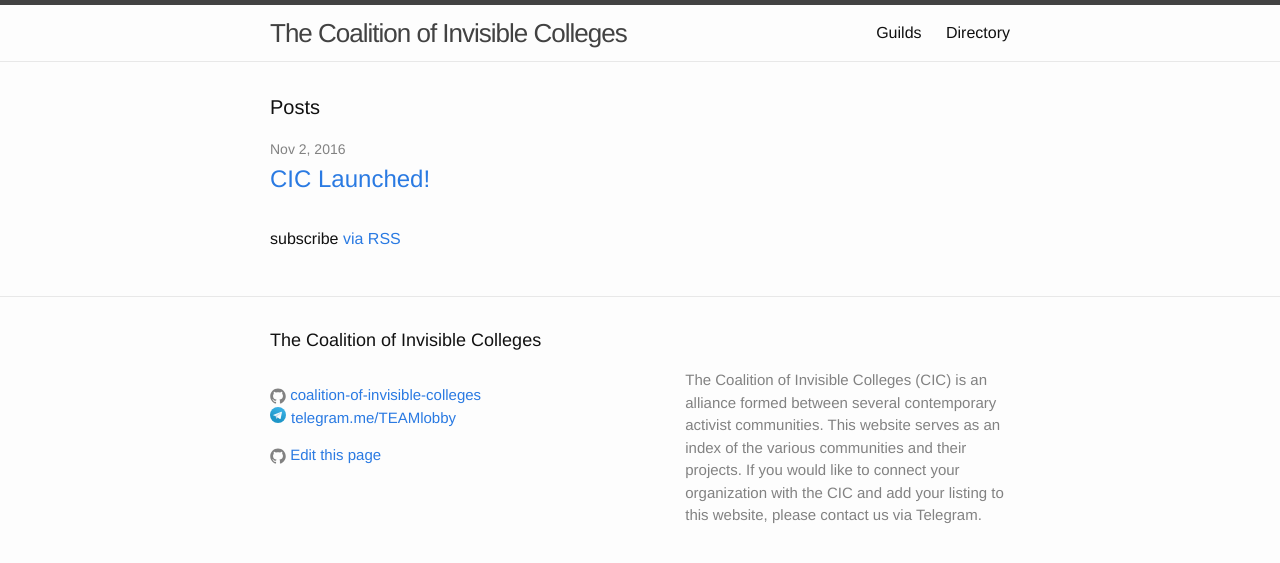
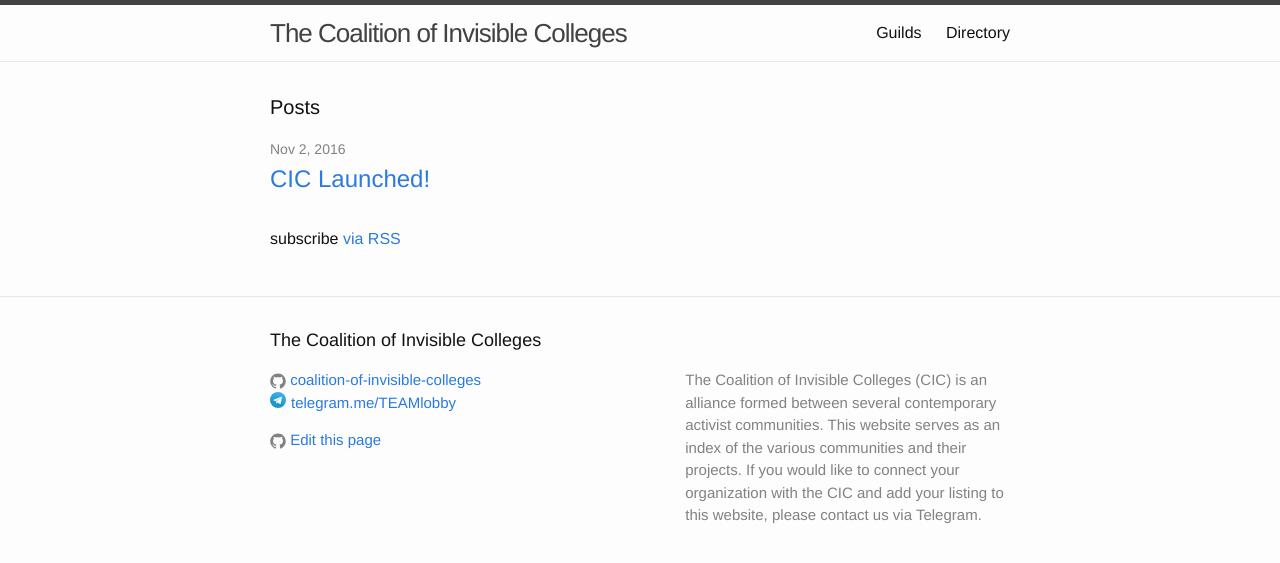
Before and after one commit to coalition-of-invisible-colleges/cic.github.io, a Jekyll site: the page built from index.md, in a window 1280 px wide. Shown: the top 563 px of the page. Built offline with Jekyll 4.4.1, drawn with Linux system fonts in a browser that asks for light colours.

Commit message:
Rearranged Telegram and GitHub links

```diff
--- a/_includes/footer.html
+++ b/_includes/footer.html
@@ -5,11 +5,6 @@
     <h2 class="footer-heading">{{ site.title | escape }}</h2>
     <div class="footer-col-wrapper">
       <div class="footer-col footer-col-1">
-        <ul class="contact-list">
-            {% if site.email %}
-            <li><a href="mailto:{{ site.email }}">{{ site.email }}</a></li>
-            {% endif %}
-        </ul>
         <ul class="social-media-list">
           {% if site.github_username %}
           <li>
@@ -34,7 +29,9 @@
           {% endif %}
         </ul>
         <ul class="contact-list">
-          <!--todo: add a pen icon here-->
+          {% if site.email %}
+            <li><a href="mailto:{{ site.email }}">{{ site.email }}</a></li>
+          {% endif %}
           <li>
             {% assign edit_url = 'coalition-of-invisible-colleges/cic.github.io/edit/master/' | append: page.path %}
             {% include icon-github.html username=edit_url title='Edit this page' %}
```
